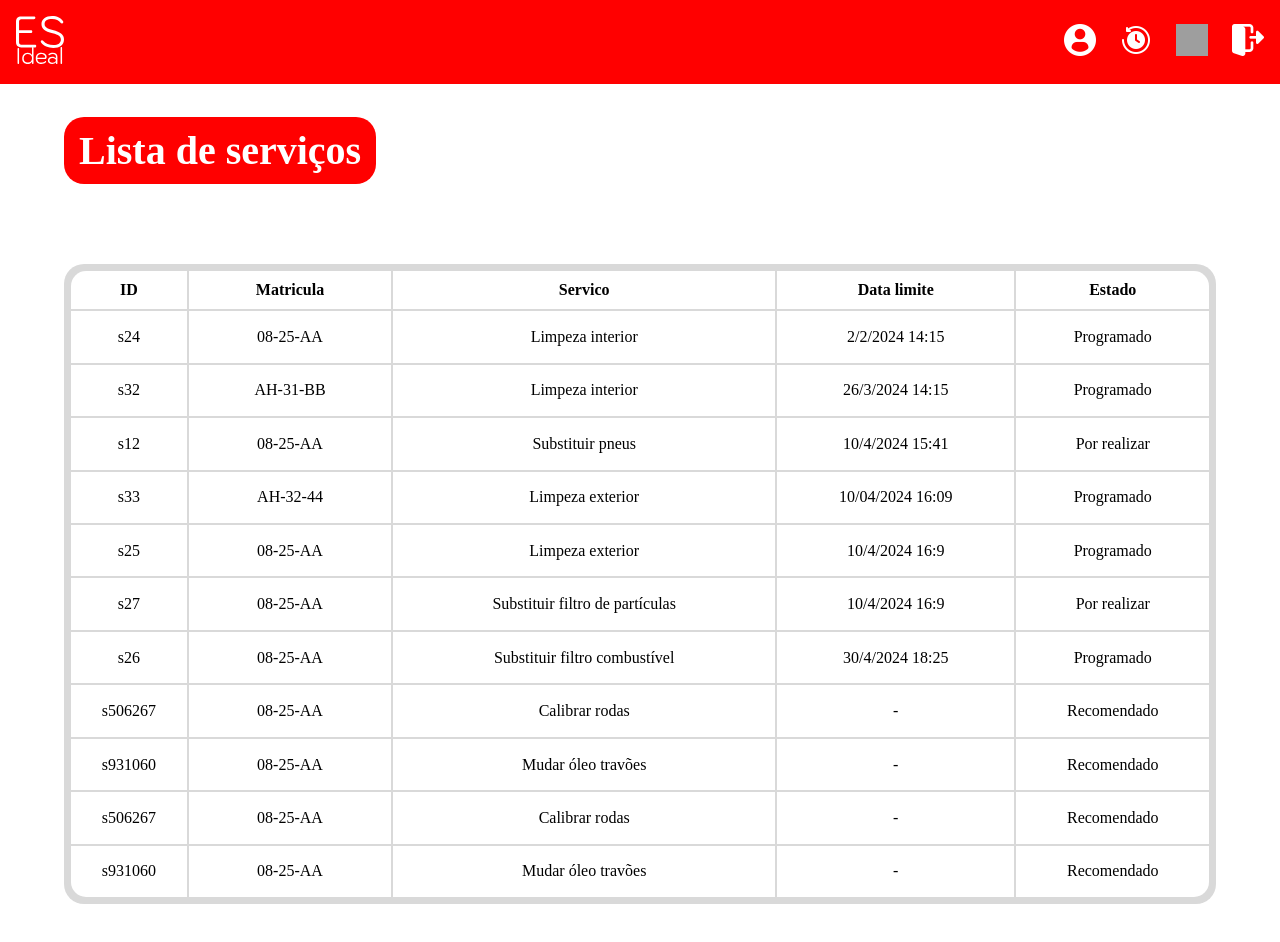
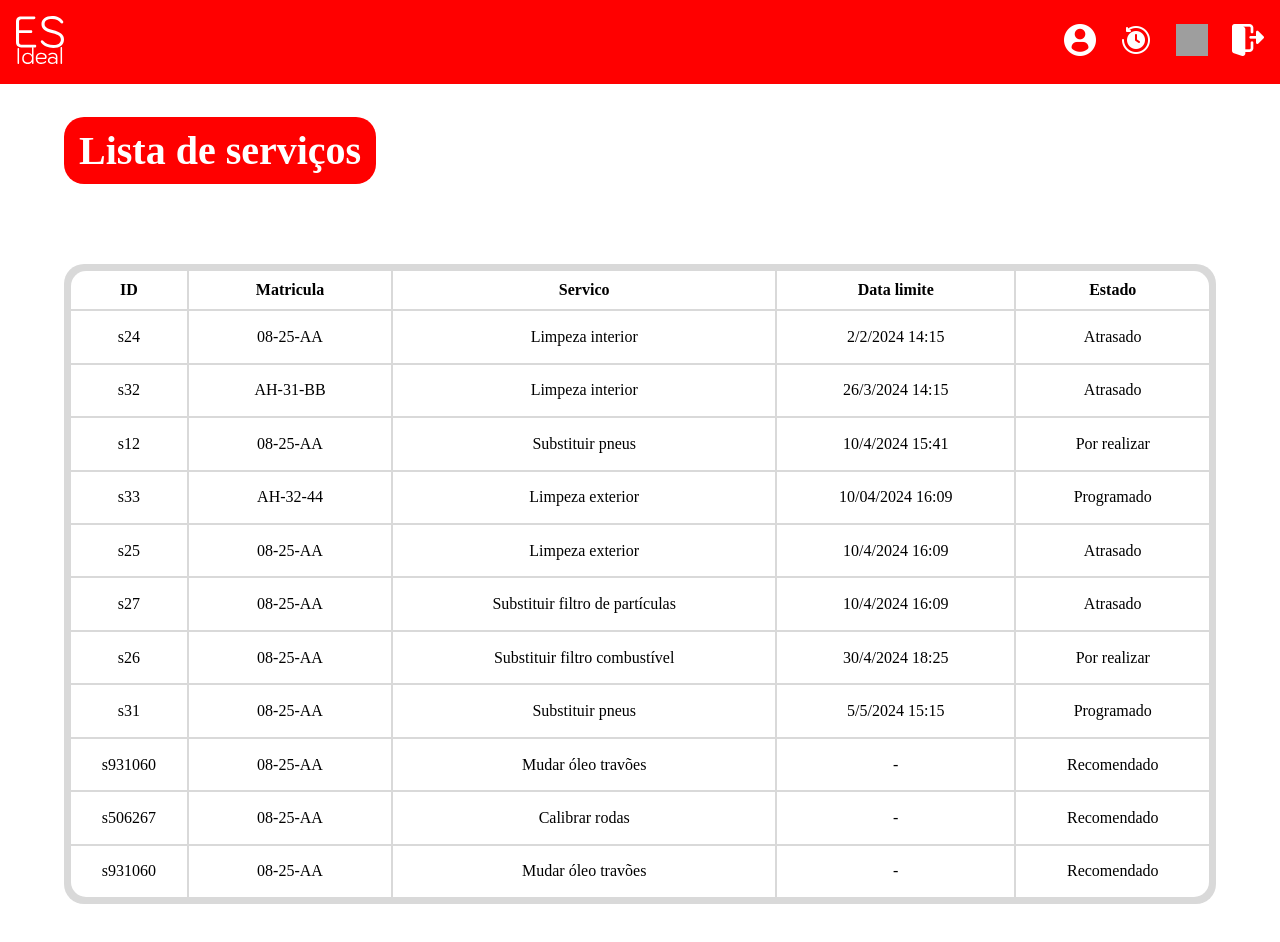
Before and after one commit to Pedrosilva03/ipm-esideal, a Vue app in the folder esideal/: page /servicos in a window 1280 px wide. Shown: the top 942 px of the page. Built offline with nearby package versions, Linux system fonts and the light colour scheme; no server answers; data requests are answered from the project's data file; grey boxes are pictures that could not be loaded; a web font is replaced by a local one.

Commit message:
serviços atrasados introduzidos

```diff
--- a/esideal/db.json
+++ b/esideal/db.json
@@ -245,7 +245,7 @@
       "id": "s31",
       "vehicleId": "08-25-AA",
       "service-definitionId": "sp",
-      "estado": "realizado",
+      "estado": "programado",
       "agendamento": "filaDeEspera",
       "descrição": "meter pneu bom",
       "duração": 50,
@@ -342,7 +342,7 @@
       "id": "s25",
       "vehicleId": "08-25-AA",
       "service-definitionId": "le",
-      "estado": "programado",
+      "estado": "atrasado",
       "agendamento": "filaDeEspera",
       "descrição": "Ver jantes.",
       "data": {
@@ -358,8 +358,8 @@
       "id": "s26",
       "vehicleId": "08-25-AA",
       "service-definitionId": "sfc",
-      "estado": "programado",
-      "agendamento": "programado",
+      "estado": "porRealizar",
+      "agendamento": "filaDeEspera",
       "descrição": "Falta o filtro.",
       "data": {
         "dia": 30,
@@ -374,7 +374,7 @@
       "id": "s27",
       "vehicleId": "08-25-AA",
       "service-definitionId": "sfp",
-      "estado": "porRealizar",
+      "estado": "atrasado",
       "agendamento": "filaDeEspera",
       "descrição": "Filtro de partículas",
       "data": {
@@ -390,10 +390,18 @@
       "id": "s506267",
       "service-definitionId": "cr",
       "vehicleId": "08-25-AA",
-      "estado": "recomendado",
-      "agendamento": "filaDeEspera",
+      "estado": "cancelado",
+      "agendamento": "programado",
       "descricao": "Recomendação de serviço para o veículo",
-      "mecanico": "m1"
+      "mecanico": "m1",
+      "data": {
+        "dia": 7,
+        "mes": 5,
+        "ano": 2024,
+        "hora": 19,
+        "minutos": 0
+      },
+      "descrição": "Inspecionar estado dos travões"
     },
     {
       "id": "s931060",
--- a/esideal/src/components/service_table.vue
+++ b/esideal/src/components/service_table.vue
@@ -18,14 +18,24 @@ const logged_mechanic = ref(loginStore.user_id);
 
 axios.get(`http://localhost:3000/services?mecanico=${logged_mechanic.value}`)
     .then(response => {
-        console.log("Response Data:", response.data);
         servicos.value = response.data.sort((a, b) => {
             if (a.data === undefined || b.data === undefined) return 0;
+            const currentDate = new Date();
             const dateA = new Date(a.data.ano, a.data.mes - 1, a.data.dia, a.data.hora, a.data.minutos);
             const dateB = new Date(b.data.ano, b.data.mes - 1, b.data.dia, b.data.hora, b.data.minutos);
+
+            // ver se o serviço está atrasado
+            if (dateA < currentDate) {
+                a.estado = 'atrasado';
+                axios.patch(`http://localhost:3000/services/${a.id}`, { estado: 'atrasado' })
+            }
+            if (dateB < currentDate) {
+                b.estado = 'atrasado';
+                axios.patch(`http://localhost:3000/services/${b.id}`, { estado: 'atrasado' })
+            }
+
             return dateA - dateB;
         });
-        console.log("Servicos:", servicos.value);
     })
     .catch(error => {
         console.error('Error fetching services data:', error);
@@ -43,7 +53,9 @@ const formatDate = (date) => {
     if (date) {
         const { dia, mes, ano, hora, minutos } = date;
         if (dia !== undefined && mes !== undefined && ano !== undefined && hora !== undefined && minutos !== undefined) {
-            return `${dia}/${mes}/${ano} ${hora}:${minutos}`;
+            const formattedHora = hora.toString().padStart(2, '0');
+            const formattedMinutos = minutos.toString().padStart(2, '0');
+            return `${dia}/${mes}/${ano} ${formattedHora}:${formattedMinutos}`;
         }
     }
     return '-';
@@ -67,6 +79,9 @@ const formatServiceState = (state) => {
     if (state === 'parado') return 'Parado';
     if (state === 'realizado') return 'Realizado';
     if (state === 'cancelado') return 'Cancelado';
+    if (state === 'iniciado') return 'Iniciado';
+    if (state === 'atrasado') return 'Atrasado';
+    else return '-';
 };
 
 watchEffect(() => {
--- a/esideal/src/pages/Pag_Servico.vue
+++ b/esideal/src/pages/Pag_Servico.vue
@@ -20,7 +20,7 @@ const cliente = ref(null);
 const vehicle_type = ref(null);
 const service_definitions = ref([]);
 
-const service_states = ref(['recomendado', 'porRealizar', 'nafila', 'programado', 'parado', 'realizado', 'cancelado']);
+const service_states = ref(['recomendado', 'porRealizar', 'nafila', 'programado', 'parado', 'realizado', 'cancelado', 'iniciado', 'atrasado']);
 
 // variaveis para guardar os valores dos campos editaveis
 const data_edit = ref(null);
@@ -79,7 +79,10 @@ const format_date = (date) => {
   if (date) {
       const { dia, mes, ano, hora, minutos } = date;
       if (dia !== undefined && mes !== undefined && ano !== undefined && hora !== undefined && minutos !== undefined) {
-          return `${dia}/${mes}/${ano} ${hora}:${minutos}`;
+        const formattedHora = hora.toString().padStart(2, '0');
+        const formattedMinutos = minutos.toString().padStart(2, '0');
+        return `${dia}/${mes}/${ano} ${formattedHora}:${formattedMinutos}`;
+
       }
   }
   return 'Sem data de entrega';
@@ -93,10 +96,13 @@ const format_service_state = (state) => {
     if (state === 'realizado') return 'Realizado';
     if (state === 'cancelado') return 'Cancelado';
     if (state === 'recomendado') return 'Recomendado';
+    if (state === 'iniciado') return 'Iniciado';
+    if (state === 'atrasado') return 'Atrasado';
+    else return '-';
 };
 
 const service_state_options = (current_state) => {
-    return service_states.value.filter(state => state !== current_state && state !== 'programado');
+    return service_states.value.filter(state => state !== current_state && state !== 'programado' && state !== 'atrasado');
 };
 
 const toggle_editing = () => {
--- a/esideal/src/pages/Servicos.vue
+++ b/esideal/src/pages/Servicos.vue
@@ -1,7 +1,7 @@
 <template>
     <h2 class="servicos-title">Lista de serviços</h2>
 
-    <ServiceTable :possibleStates="['recomendado', 'porRealizar', 'nafila', 'programado', 'parado']" />
+    <ServiceTable :possibleStates="['recomendado', 'porRealizar', 'nafila', 'programado', 'parado', 'iniciado', 'atrasado']" />
 </template>
 
 <script>
```
